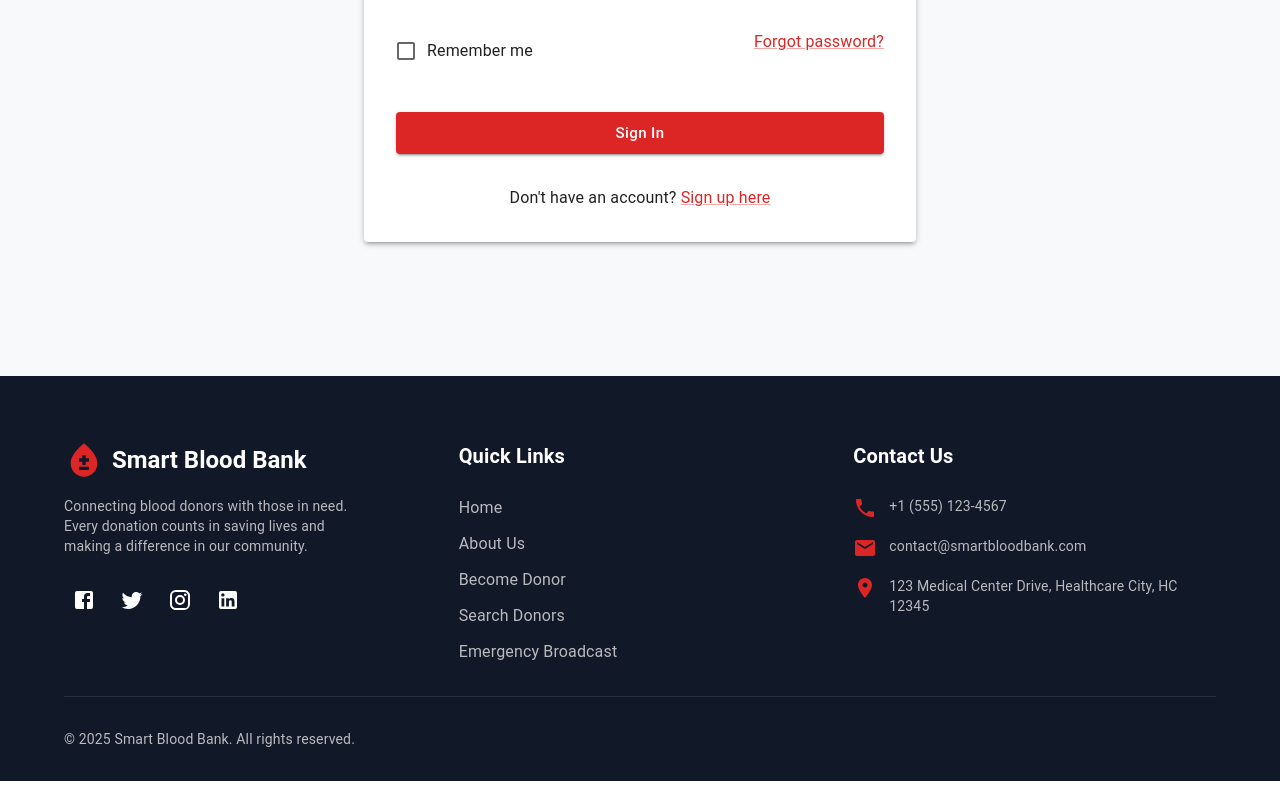
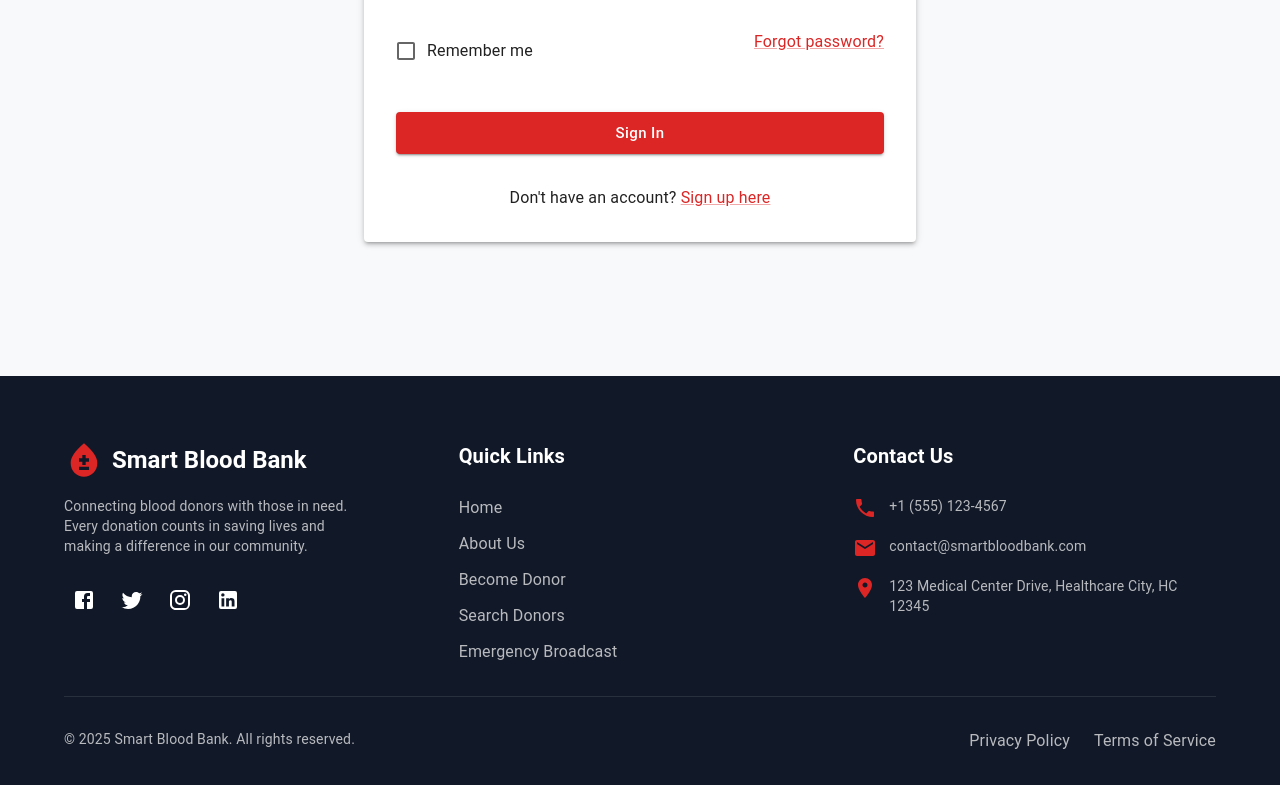
Before and after one commit to Irignabin/cLZ, a React (Create React App) app in the folder blood-donation-app/: page /login in a window 1280 px wide. Shown: the part 425-1210 px from the top of the page. Built offline with nearby package versions, Linux system fonts and the light colour scheme.

Commit message:
add box in footer

```diff
--- a/blood-donation-app/src/components/Footer.tsx
+++ b/blood-donation-app/src/components/Footer.tsx
@@ -200,7 +200,33 @@ const Footer: React.FC = () => {
           <Typography variant="body2" sx={{ color: 'rgba(255,255,255,0.7)' }}>
             © {new Date().getFullYear()} Smart Blood Bank. All rights reserved.
           </Typography>
-
+          <Box
+            sx={{
+              display: 'flex',
+              gap: 3
+            }}
+          >
+            <MuiLink
+              href="#"
+              sx={{
+                color: 'rgba(255,255,255,0.7)',
+                textDecoration: 'none',
+                '&:hover': { color: '#dc2626' }
+              }}
+            >
+              Privacy Policy
+            </MuiLink>
+            <MuiLink
+              href="#"
+              sx={{
+                color: 'rgba(255,255,255,0.7)',
+                textDecoration: 'none',
+                '&:hover': { color: '#dc2626' }
+              }}
+            >
+              Terms of Service
+            </MuiLink>
+          </Box>
         </Box>
       </Container>
     </Box>
```
